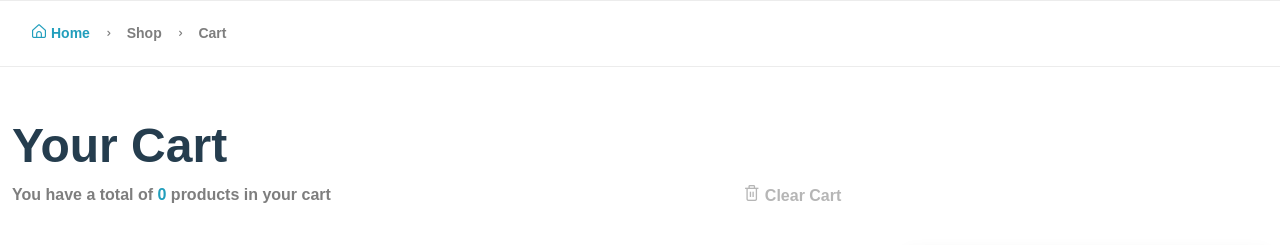
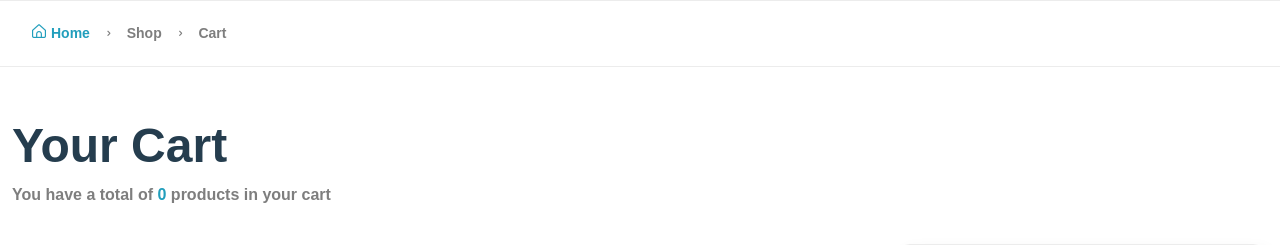
Before and after one commit to DarakhshanF/Django-eComm-app, a Django app: page /cart/ in a window 1280 px wide. Shown: the part 320-565 px from the top of the page. Run offline with Django 4.2, Linux system fonts and the light colour scheme; the visitor is signed in with stand-in values (Sample User, id 1); data comes from the database, SQL or seed files in the repository; data that the repository does not hold is empty; parts of the project's set-up code (start-up, migrations or seed data) failed here and were passed over; some libraries are stand-ins or nearby versions.

Commit message:
Remove Clear Chat option from cart

```diff
--- a/eCommerce/templates/cart/usercart.html
+++ b/eCommerce/templates/cart/usercart.html
@@ -18,7 +18,6 @@
                     <h1 class="heading-2 mb-10">Your Cart</h1>
                     <div class="d-flex justify-content-between">
                         <h6 class="text-body">You have a total of <span class="text-brand">{{ cart.items.all.count }}</span> products in your cart</h6>
-                        <h6 class="text-body"><a href="#" class="text-muted"><i class="fi-rs-trash mr-5"></i>Clear Cart</a></h6>
                     </div>
                 </div>
             </div>
```
